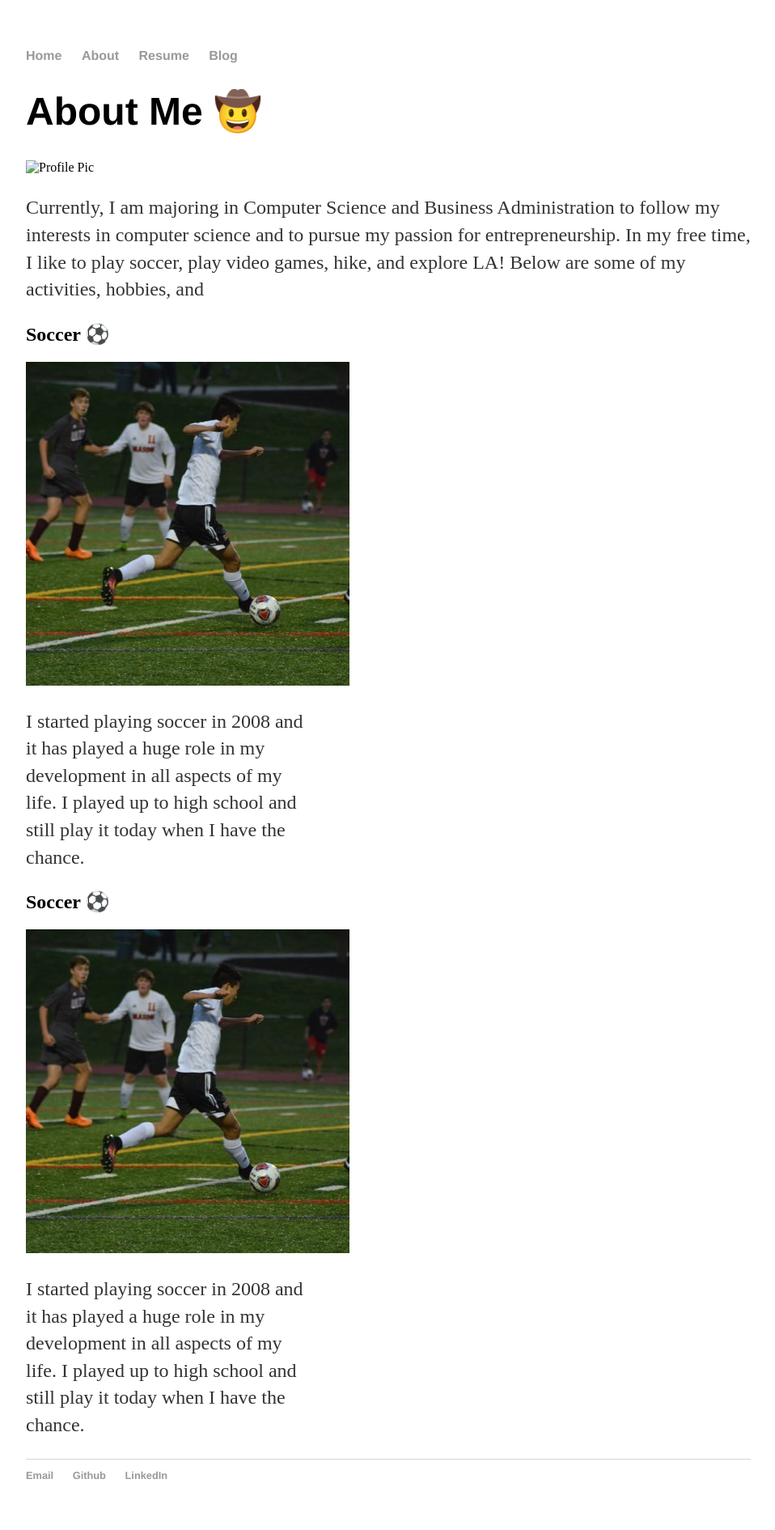
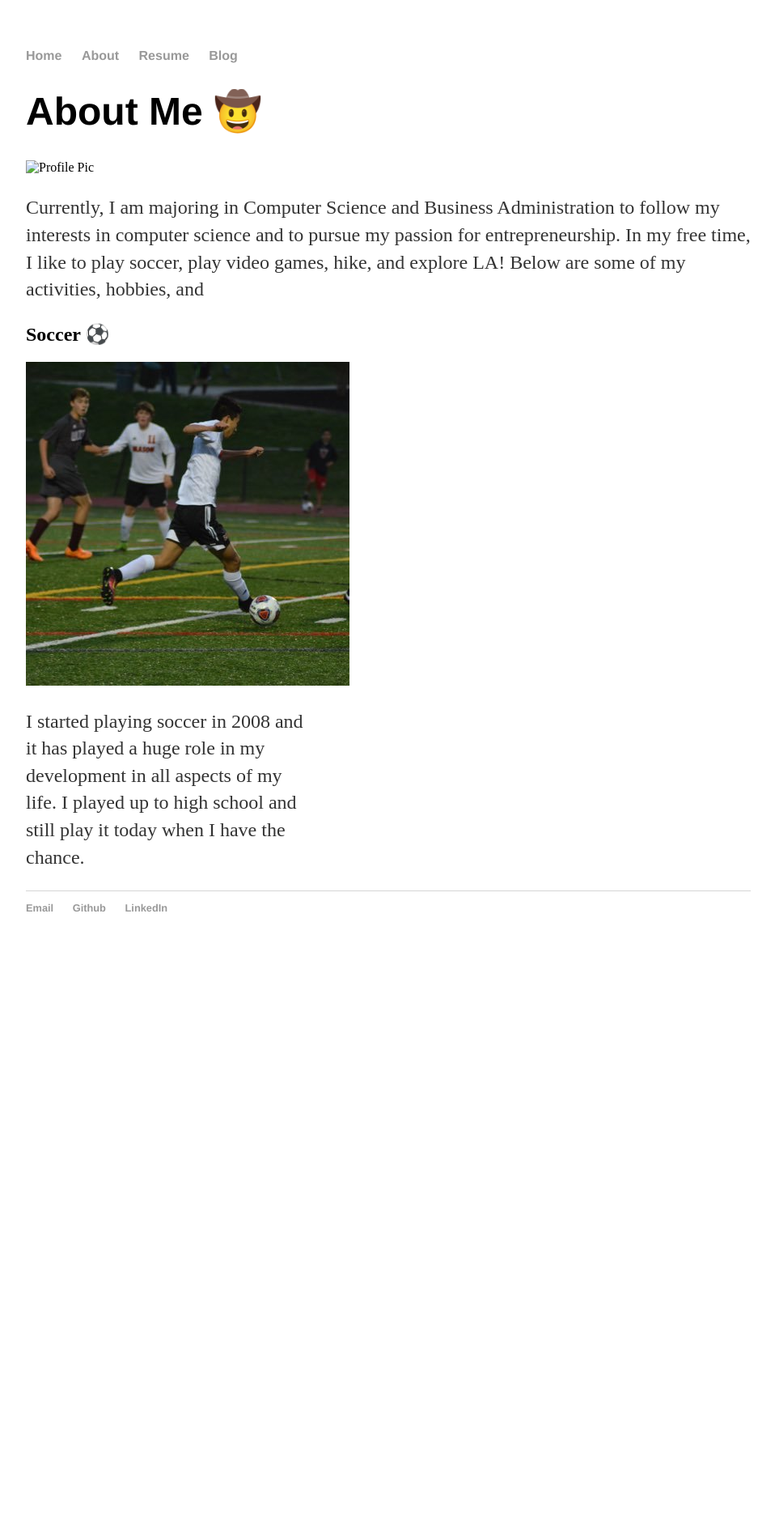
Before and after one commit to Haeju1/Haeju1.github.io, a Jekyll site: the page built from about/index.html, in a window 1280 px wide. Shown: the whole page at 81% size, without its empty margins (160-1118 px from the left). Built offline with Jekyll 4.4.1, drawn with Linux system fonts in a browser that asks for light colours; after the commit the page ends 1189 px from its top, so only the background shows below that.

Commit message:
Update index.html

```diff
--- a/about/index.html
+++ b/about/index.html
@@ -10,15 +10,9 @@ title: About
 	play video games, hike, and explore LA! Below are some of my activities, hobbies, and </p>
 </div><!-- /.blurb -->
 
-<div class="Soccer" style="width: 350px;">
+<div class="Soccer" style="width: 350px" border=" 5px solid gray">
 	<h2>Soccer ⚽</h2>
 	<img src="hssoccer.jpeg" alt="HS Soccer" width="400" height="400">
 	<p>I started playing soccer in 2008 and it has played a huge role in my development in all aspects of my life.
 		I played up to high school and still play it today when I have the chance.</p>
 </div>
-<div class="Soccer" style="width: 350px;" border=" 5px solid gray;">
-	<h2>Soccer ⚽</h2>
-	<img src="hssoccer.jpeg" alt="HS Soccer" width="400" height="400">
-	<p>I started playing soccer in 2008 and it has played a huge role in my development in all aspects of my life.
-		I played up to high school and still play it today when I have the chance.</p>
-</div>
```
